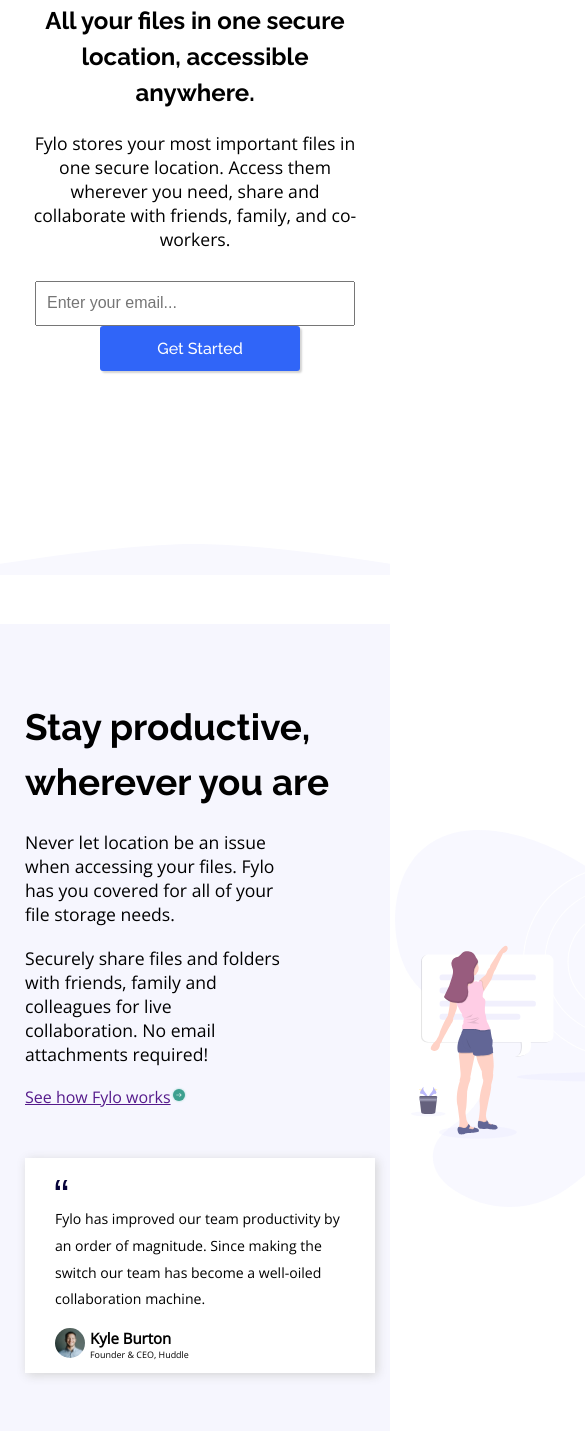
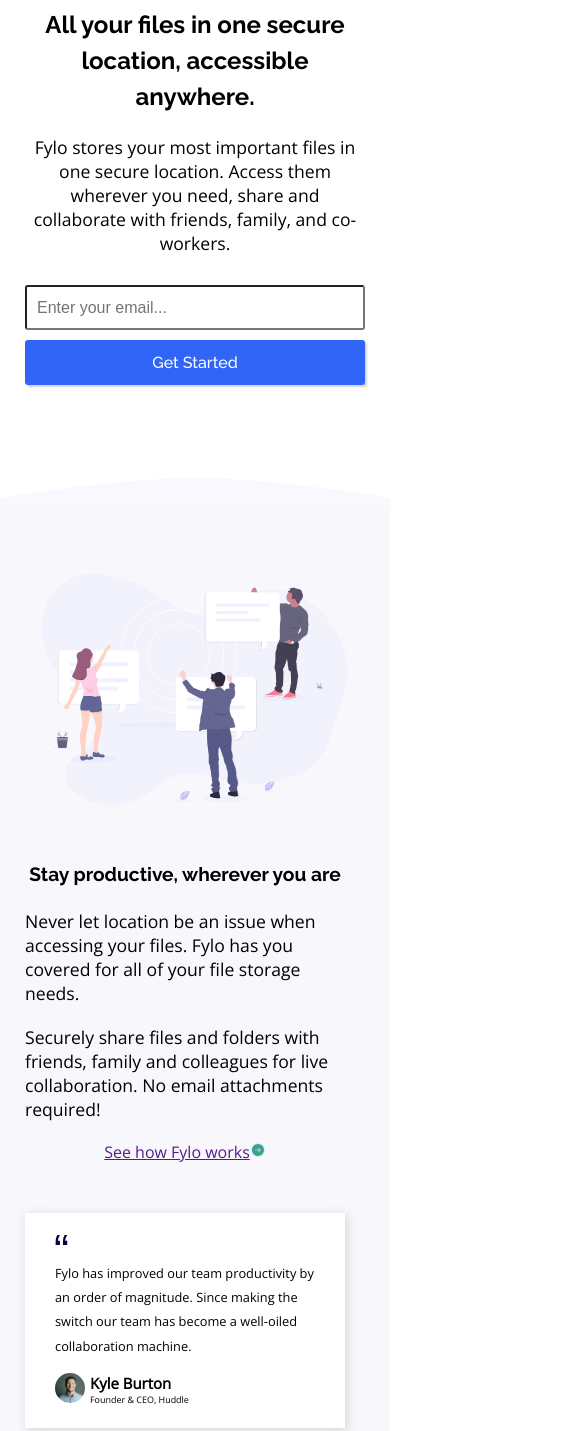
Before and after one commit to neuyann/fylo-landing-page-with-two-column-layout-master, a plain HTML site: page index.html in a window 390 px wide. Shown: the part 378-1809 px from the top of the page, 585 px wide, since content can reach past the window. Drawn offline with nearby package versions, Linux system fonts and the light colour scheme.

Commit message:
Update styles.css

```diff
--- a/styles.css
+++ b/styles.css
@@ -45,7 +45,7 @@ nav a {
 }
 
 .leftFirstContainer{
-  margin-top: 80px;
+ margin-top: 80px;
  padding-right: 70px;
 }
 
@@ -61,15 +61,19 @@ p {
   font-weight: 500;
 }
 
-.leftFirstContainer p{
+.leftFirstContainer p {
   margin-bottom: 30px;
 }
 
-.leftFirstContainer input{
+#emailInput1 {
+  border-radius: 3px;
   width: 320px;
   height: 45px;
   padding: 10px;
   font-size: 1em;
+}
+
+#emailInput2 {
 }
 
 #getStarted1:hover {
@@ -85,7 +89,8 @@ p {
 }
 
 #getStarted1 {
-  border: none;
+  font-size: 1em;
+  border-color: transparent;
   border-radius: 3px;
   background: hsl(224, 93%, 58%);
   color: white;
@@ -94,7 +99,9 @@ p {
   width: 200px;
   font-family: Raleway;
   font-weight: 500;
-  margin-left: 10px;
+  margin-left: 0px;
+  margin-top: 10px;
+
 }
 
 #getStarted2{
@@ -121,7 +128,7 @@ p {
 }
 main {
   margin-top: 200px;
-  background: hsl(240, 75%, 98%);
+  background: hsl(240,40%, 98%);
 
 }
 
@@ -150,7 +157,7 @@ main {
 
 }
 
-.experience{
+.experience {
   margin: 50px 0 120px 0;
   background: white;
   padding: 20px 30px;
@@ -196,11 +203,6 @@ main {
   margin-left: 30px;
 }
 
-.left{
-
-
-}
-
 .right  input {
   width: 90%;
   height: 45px;
@@ -209,9 +211,11 @@ main {
   border-radius: 3px;
   margin: 0;
 }
+
 .pleaseCheck {
  margin: 5px 0;
 }
+
 #getStarted2 {
   border: none;
   display: block;
@@ -238,7 +242,7 @@ footer{
   line-height: 2.2em;
 }
 
-footer a{
+footer a {
   color: white;
   text-decoration: none;
 
@@ -286,7 +290,8 @@ filter: invert(100%);
 .email-error-border {
   border: 1px solid red;
  }
-.email-error-border2{
+
+.email-error-border2 {
   border: 1px solid red;
 }
 
@@ -318,12 +323,20 @@ filter: invert(100%);
     font-size: 0.9em;
   }
 
-  header, .firstContainer, .secondContainer {
+  header, .firstContainer {
   margin: 40px 25px;
 }
+
   h1{
     font-size: 1.5em;
   }
+
+  h2{
+    font-size: 1.2em;
+    text-align: center;
+    margin-top: 50px;
+  }
+
   .firstContainer {
     text-align: center;
     flex-direction: column;
@@ -332,14 +345,119 @@ filter: invert(100%);
   .leftFirstContainer{
     order: 2;
     margin-top: 50px;
+    margin-bottom: 0px;
     padding-right: 0px;
   }
+  #emailInput1, #emailInput2 {
+     width: 100%;
+  }
+
   .rightFirstContainer {
     order: 1;
   }
 
-  #illu1 {
-    width: 300px;
+  main {
+    margin-top: 70px;
   }
 
+  #illu1 {
+    width: 90%;
+  }
+
+  #illu2 {
+    width: 90%;
+  }
+
+  #getStarted1{
+    width: 100%;
+    margin-left: 0;
+    margin-top: 10px;
+  }
+  #curveImg {
+  top: -30px;
+  }
+
+  .secondContainer {
+    flex-direction: column;
+    margin: 0px 25px;
+  }
+
+  .secondLeftContainer{
+    order: 2;
+  }
+
+  .secondRightContainer {
+    text-align: center;
+  }
+  .secondLeftContainer > p {
+  margin-bottom: 20px;
+  padding-right: 0px;
+  }
+
+  .secondLeftContainer a {
+    display: block;
+    text-align: center;
+  }
+
+  .secondRightContainer {
+    order: 1;
+    margin-top: 180px;
+  }
+
+  .experience {
+    width: 320px;
+    height: 215px;
+    margin-left: auto;
+    margin-right: auto;
+  }
+
+  .experience > p {
+    font-size: 1em;
+  }
+
+  .getAccess{
+    flex-direction: column;
+    align-items: center;
+    padding: 0;
+  }
+
+  .left {
+  width: 80%;
+    text-align: center;
+  }
+
+  .right {
+    margin-top: 30px;
+    margin-left: 0;
+    width: 60%;
+    margin-bottom: 60px;
+  }
+
+  .right form {
+    font-size: 0.8em;
+  }
+
+
+  #getStarted2{
+    margin-top: 0px;
+    width: 100%;
+  }
+  .infos > img {
+    width: 60%;
+  }
+
+  footer {
+    padding: 50px 50px;
+    flex-direction: column;
+  }
+  .aboutUs, .contactUs{
+  margin-top: 50px;
 }
+  .logos{
+    margin: auto;
+    margin-top: 30px;
+  }
+  .infos > p {
+    margin-top: 30px;
+  }
+}
```
